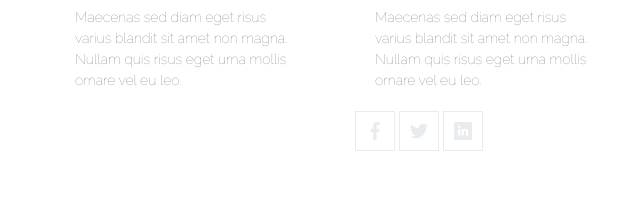
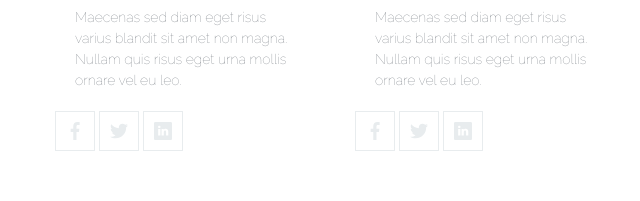
Before and after one commit to MazharovaAnna/Activebox, a plain HTML site: page index.html in a window 1280 px wide. Shown: the part 2702-2903 px from the top of the page, 0-640 px from the left. Drawn offline with nearby package versions, Linux system fonts and the light colour scheme.

Commit message:
Add files via upload

```diff
--- a/index.html
+++ b/index.html
@@ -229,6 +229,25 @@
                 Nullam quis risus eget urna mollis ornare vel eu leo.
               </p>
             </div>
+            <div class="social">
+              <a class="social__item" href="#" target="_blank">
+                <svg class="social__icon">
+                  <use xlink:href="#facebook"></use>
+                </svg>
+              </a>
+
+              <a class="social__item" href="#" target="_blank">
+                <svg class="social__icon">
+                  <use xlink:href="#twitter"></use>
+                </svg>
+              </a>
+
+              <a class="social__item" href="#" target="_blank">
+                <svg class="social__icon">
+                  <use xlink:href="#linkedin"></use>
+                </svg>
+              </a>
+            </div>
           </div>
           <!--/.team__item -->
 
```
